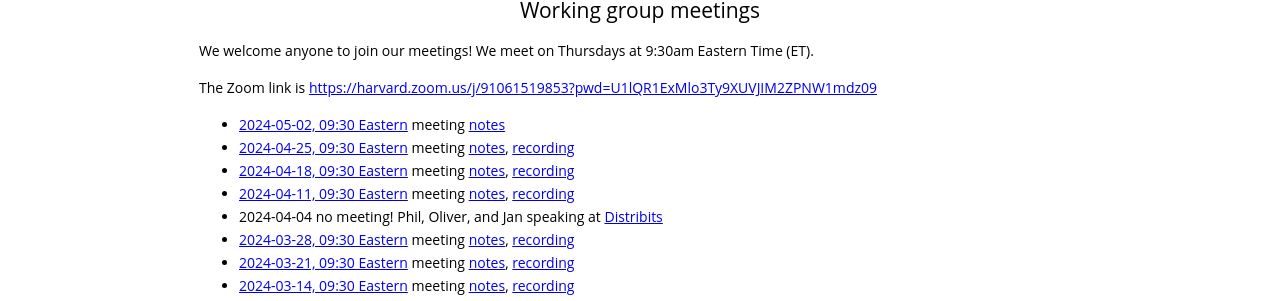
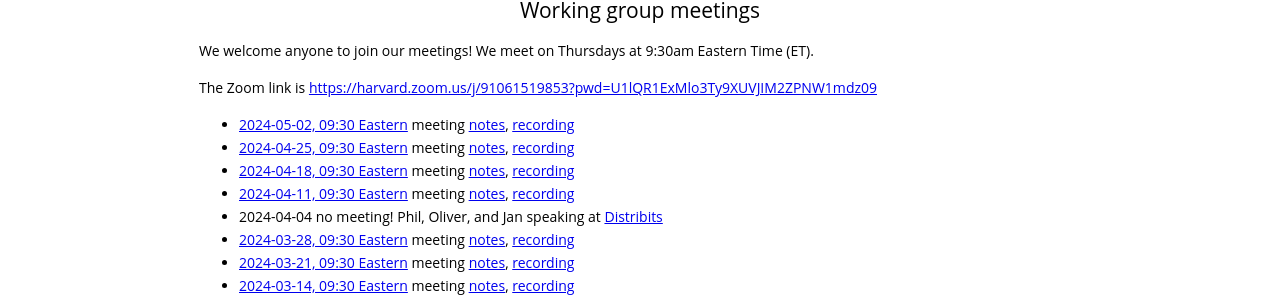
Before and after one commit to gdcc/ct.gdcc.io, a Jekyll site: the page built from index.md, in a window 1280 px wide and 900 px high, scrolled down 1703 px. Shown: the part 145-446 px from the top of the window. Built offline with Jekyll 4.4.1, drawn with Linux system fonts in a browser that asks for light colours; our own code applies the rules of GitHub Pages for plain Markdown files.

Commit message:
add recording

```diff
--- a/index.md
+++ b/index.md
@@ -62,7 +62,7 @@ We welcome anyone to join our meetings! We meet on Thursdays at 9:30am Eastern T
 
 The Zoom link is <https://harvard.zoom.us/j/91061519853?pwd=U1lQR1ExMlo3Ty9XUVJIM2ZPNW1mdz09>
 
-- [2024-05-02, 09:30 Eastern](https://time.is/compare/0930_2_May_2024_in_Boston) meeting [notes](https://docs.google.com/document/d/1xbthfULWFeaAG8ekoBWIsc1ticGfKPPjwtF3vkVMf6M/edit?usp=sharing)
+- [2024-05-02, 09:30 Eastern](https://time.is/compare/0930_2_May_2024_in_Boston) meeting [notes](https://docs.google.com/document/d/1xbthfULWFeaAG8ekoBWIsc1ticGfKPPjwtF3vkVMf6M/edit?usp=sharing), [recording](https://harvard.zoom.us/rec/share/UngifpZved18pmzL1p7_Sm8mkzhK6-wHtvpuERI1JM-pXTJp6Hal4GW8o9ItY8XB.bpHlhuSMAumc4Onz)
 - [2024-04-25, 09:30 Eastern](https://time.is/compare/0930_25_Apr_2024_in_Boston) meeting [notes](https://docs.google.com/document/d/1k0H1Zw2FM7YtawC5QiEyU9FHFAf1__hD7NM04xH2SkM/edit?usp=sharing), [recording](https://harvard.zoom.us/rec/share/TTUZg4SwZb5SdgWedOzoyLGSqB-Ade-t92y83tSYDsmDRZCQJbxd8mpuNXzjBdVl.TVkCjYZEvHTm5bPE)
 - [2024-04-18, 09:30 Eastern](https://time.is/compare/0930_18_Apr_2024_in_Boston) meeting [notes](https://docs.google.com/document/d/13SrRs_jEYDMqnxsztMBTor9J2XsC8Q6ZCqlOLhQOxuk/edit?usp=sharing), [recording](https://harvard.zoom.us/rec/share/TtV8_6U29xMHGTwSG9p9h0hw-mJcnh9DeD1yXJhlUTssNyOYcxnsrKvYu1bhrHJS.wGRBdo77R2XYJwSw)
 - [2024-04-11, 09:30 Eastern](https://time.is/compare/0930_11_Apr_2024_in_Boston) meeting [notes](https://docs.google.com/document/d/1toiFxJKGvrYMy9KrW9GZ4U6FLGhMaCipJ9ggtvZFwgc/edit?usp=sharing), [recording](https://harvard.zoom.us/rec/share/LtMO_BjkgEHvqdgjnCv9V0ko6_I3L-VZ-wZapO6JiZf9aFRSs7tkDP182plACuus.fnTfrsTArCtjKFng)
```
